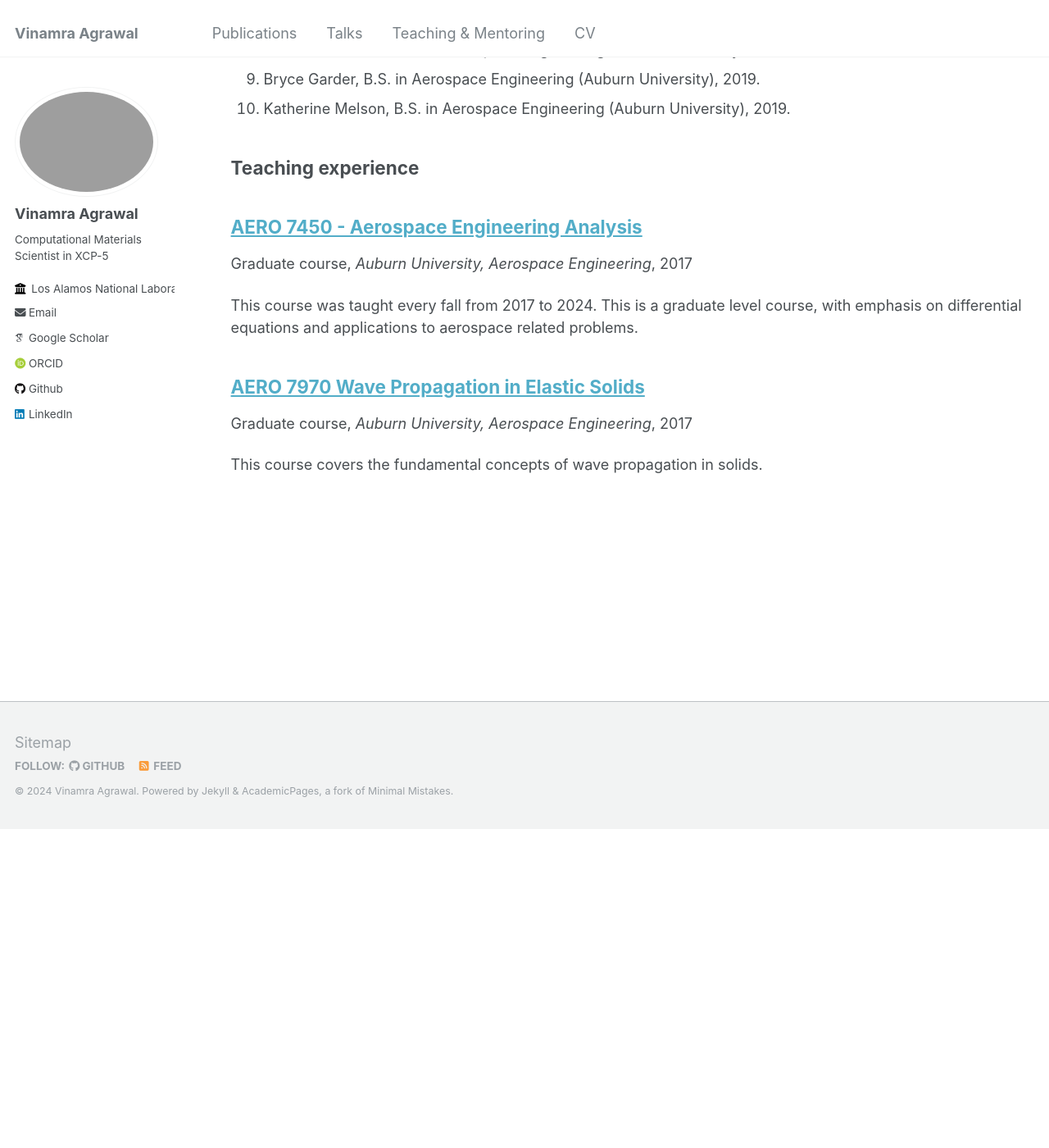
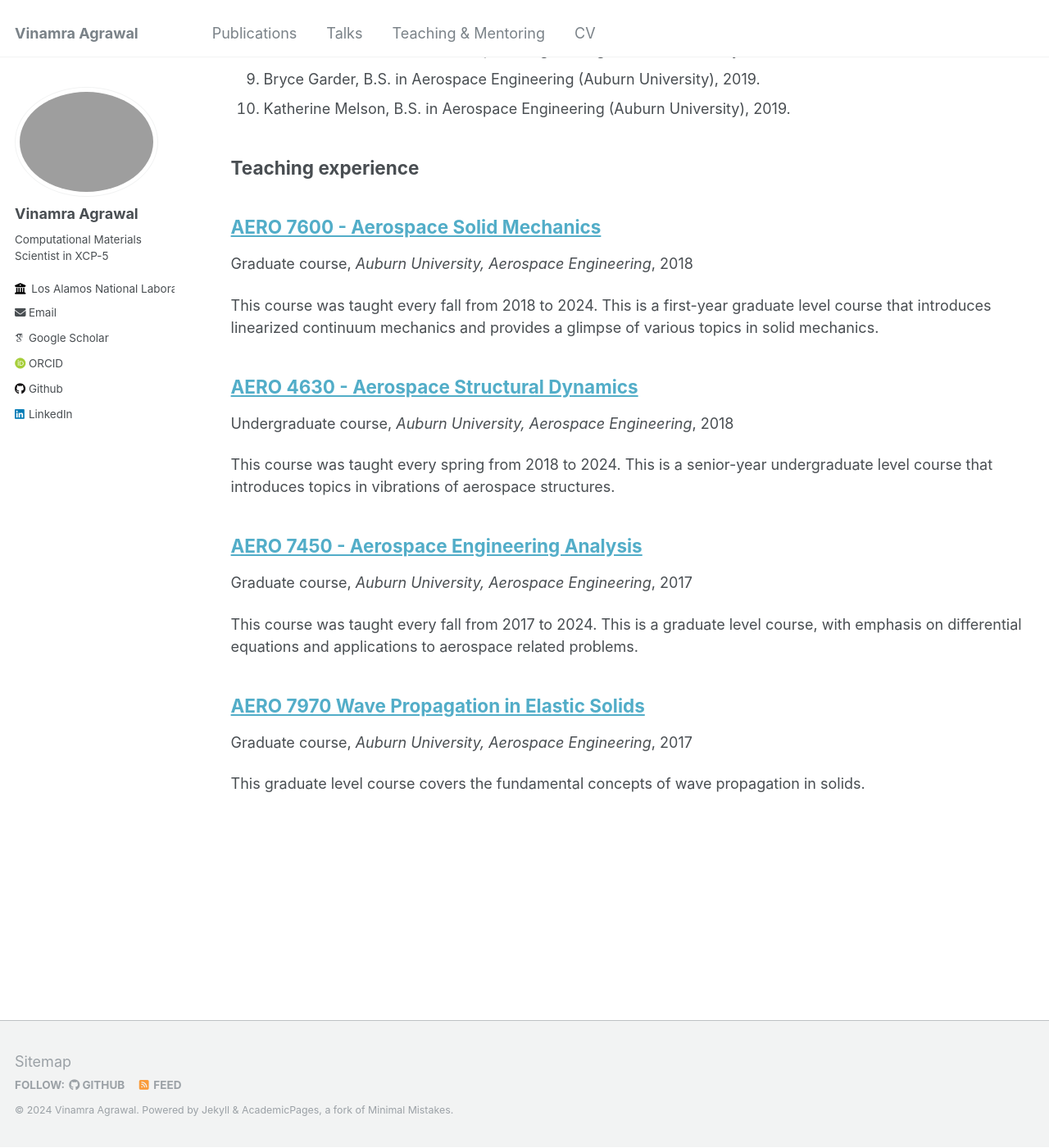
Before and after one commit to vinagr/vinagr.github.io, a Jekyll site: the page built from _pages/teaching.html, in a window 1280 px wide and 1400 px high, scrolled down 940 px. Shown: the whole window at 82% size. Built offline with Jekyll 4.4.1, drawn with Linux system fonts in a browser that asks for light colours; some web fonts are replaced; before the commit the page ends 1951 px from its top, so only the background shows below that.

Commit message:
editing teaching mentoring page

```diff
--- a/_teaching/2017-spring-wave-propagation.md
+++ b/_teaching/2017-spring-wave-propagation.md
@@ -8,7 +8,7 @@ date: 2017-01-08
 location: "Auburn, Alabama"
 ---
 
-This course covers the fundamental concepts of wave propagation in solids.
+This graduate level course covers the fundamental concepts of wave propagation in solids.
 
 Course description
 ===
--- /dev/null
+++ b/_teaching/2018-fall-ae-solids.md
@@ -0,0 +1,20 @@
+---
+title: "AERO 7600 - Aerospace Solid Mechanics"
+collection: teaching
+type: "Graduate course"
+permalink: /teaching/2018-fall-ae-solids
+venue: "Auburn University, Aerospace Engineering"
+date: 2018-08-10
+location: "Auburn, Alabama"
+---
+
+This course was taught every fall from 2018 to 2024. This is a first-year graduate level course that introduces linearized continuum mechanics and provides a glimpse of various topics in solid mechanics.
+
+Course description
+===
+Topics include
+1. Tensor analysis
+1. Linearized continuum mechanics (kinematics, conservation laws, constitutive equations)
+1. Elastostatic solutions (Airy stress functions, Lame' solutions, fracture mechanics)
+1. Elastodynamic solutions (method of characteristics, discontinuous waves, continuous waves)
+1. Plasticity (J2 plasticity, Tresca criteria, Crystal Plasticity)
--- /dev/null
+++ b/_teaching/2018-spring-ae-vibrations.md
@@ -0,0 +1,20 @@
+---
+title: "AERO 4630 - Aerospace Structural Dynamics"
+collection: teaching
+type: "Undergraduate course"
+permalink: /teaching/2018-spring-ae-vibrations
+venue: "Auburn University, Aerospace Engineering"
+date: 2018-01-10
+location: "Auburn, Alabama"
+---
+
+This course was taught every spring from 2018 to 2024. This is a senior-year undergraduate level course that introduces topics in vibrations of aerospace structures.
+
+Course description
+===
+Topics include
+1. Single degree of freedom problems (free and forced vibrations)
+1. Two degree of freedom systems (synchronous motions, mode shapes, forced vibrations)
+1. Virtual work and Extended Hamilton Principle
+1. Continuous systems (boundary value problems, mode shapes and frequencies)
+1. Vibrations of strings and beams (free and forced vibrations)
```
